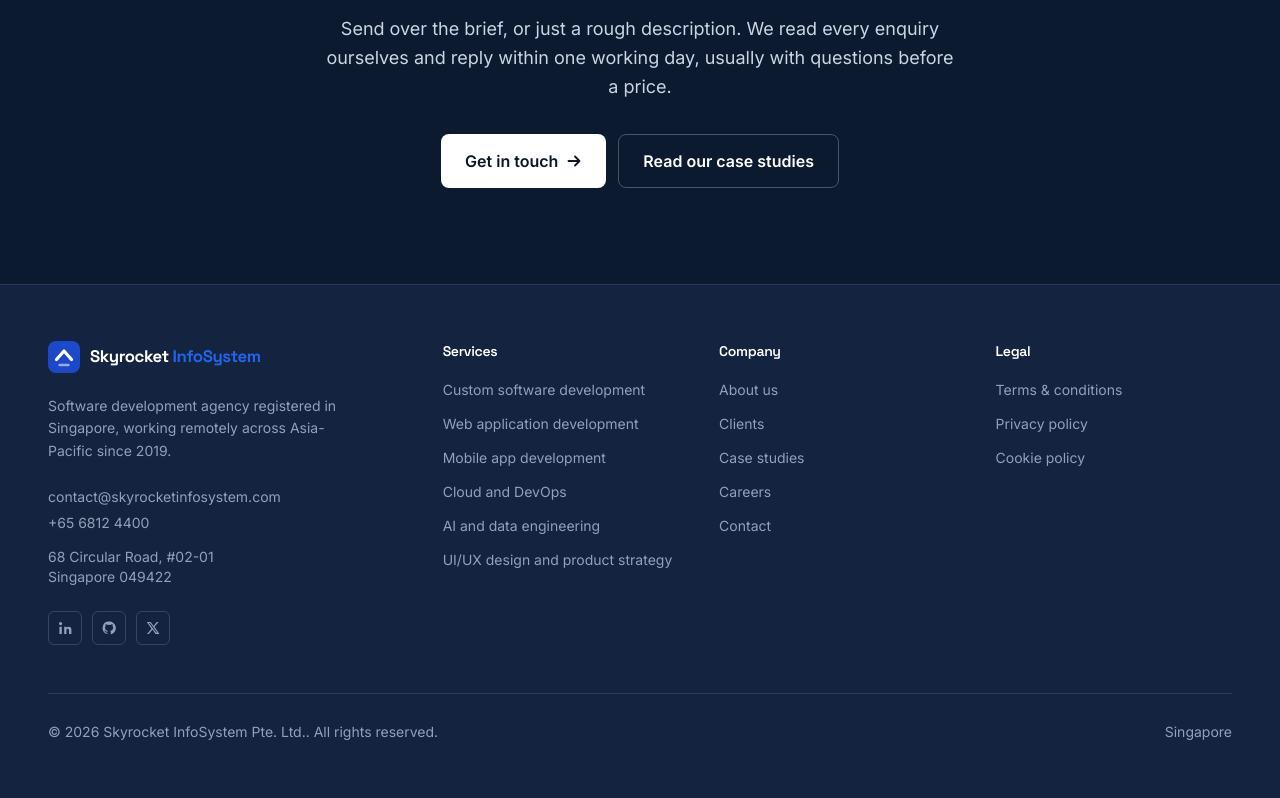
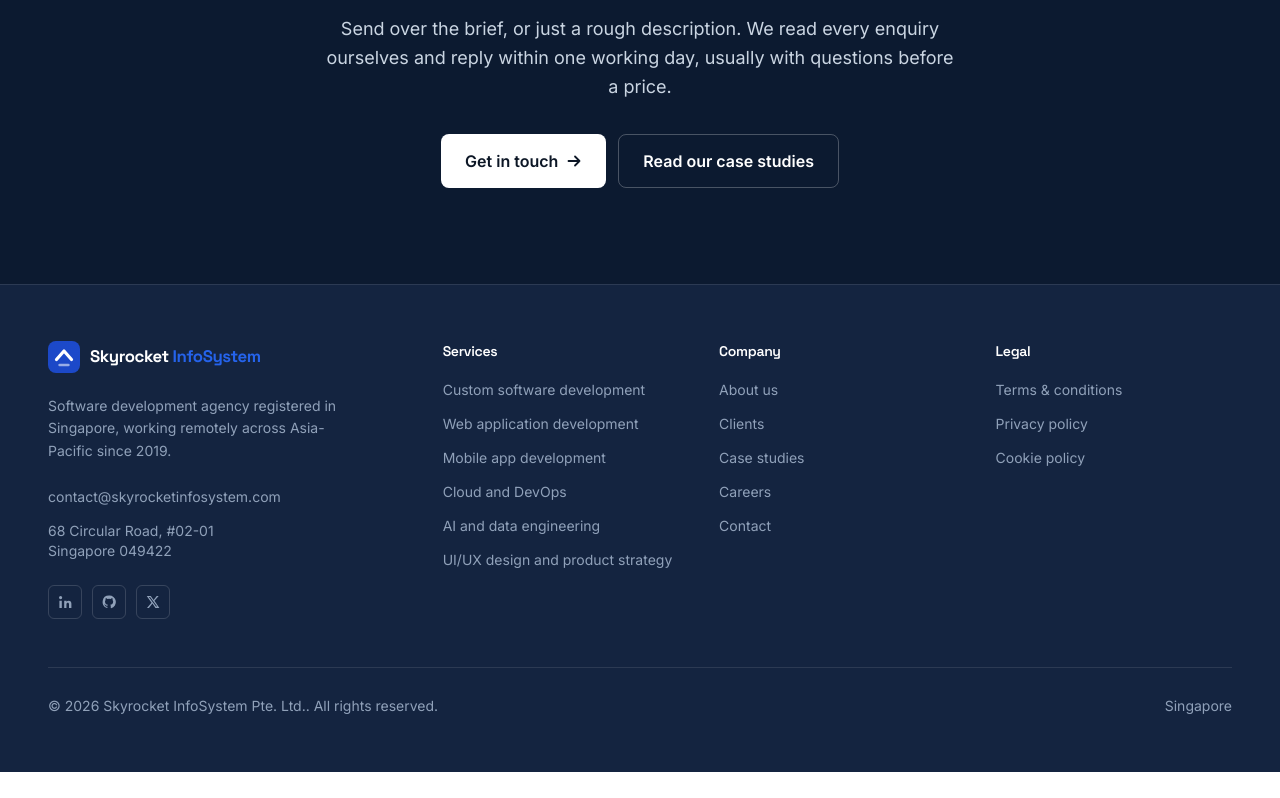
Before and after one commit to skyrocketinfosystem-web/site, a Next.js app: page / in a window 1280 px wide. Shown: the part 5799-6597 px from the top of the page. After the commit the page ends 6571 px from the top, so only its background shows below. Built offline with nearby package versions, Linux system fonts and the light colour scheme.

Commit message:
Update Footer.tsx

```diff
--- a/src/components/Footer.tsx
+++ b/src/components/Footer.tsx
@@ -38,9 +38,6 @@ export function Footer() {
             <address className="mt-6 space-y-1.5 text-sm not-italic text-slate-400">
               <a href={`mailto:${site.email}`} className="block transition hover:text-white">
                 {site.email}
-              </a>
-              <a href={`tel:${site.phone.replace(/\s/g, '')}`} className="block transition hover:text-white">
-                {site.phone}
               </a>
               <span className="block pt-2">
                 {site.address.line1}, {site.address.line2}
```
